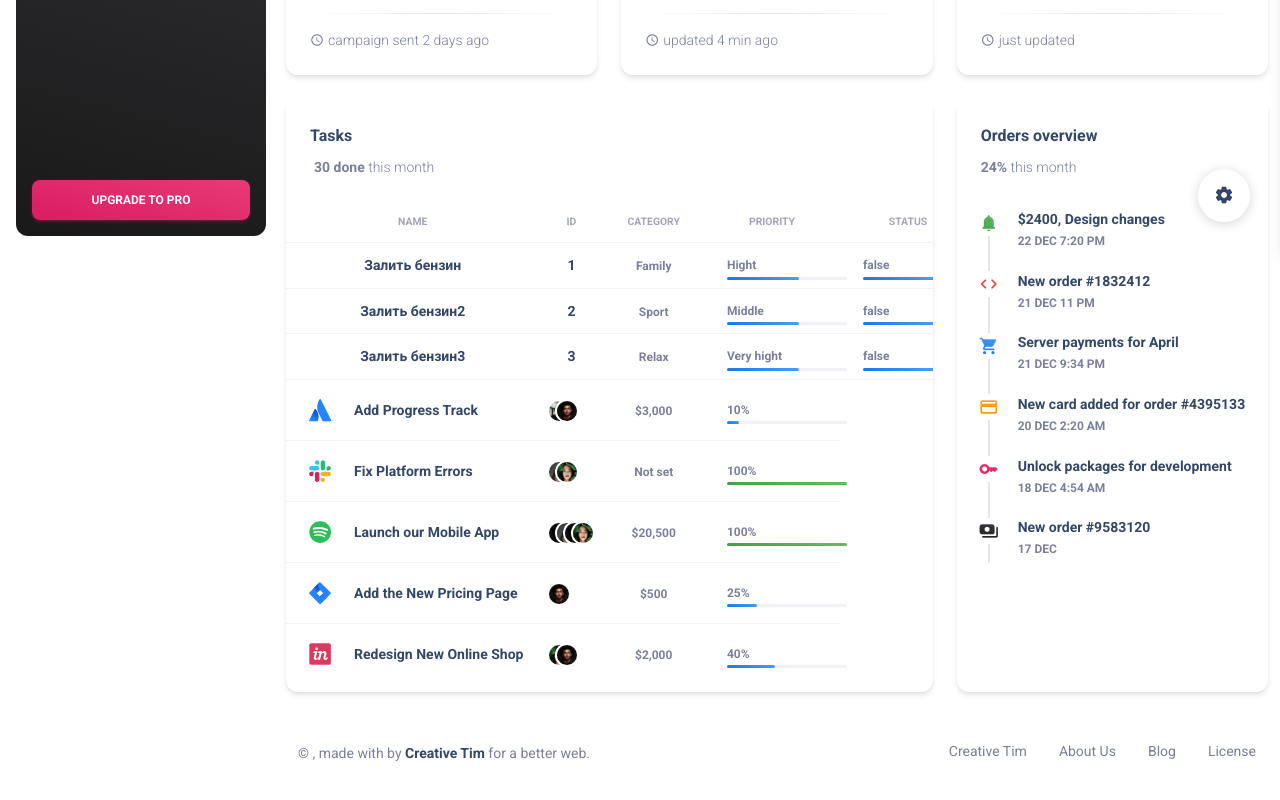
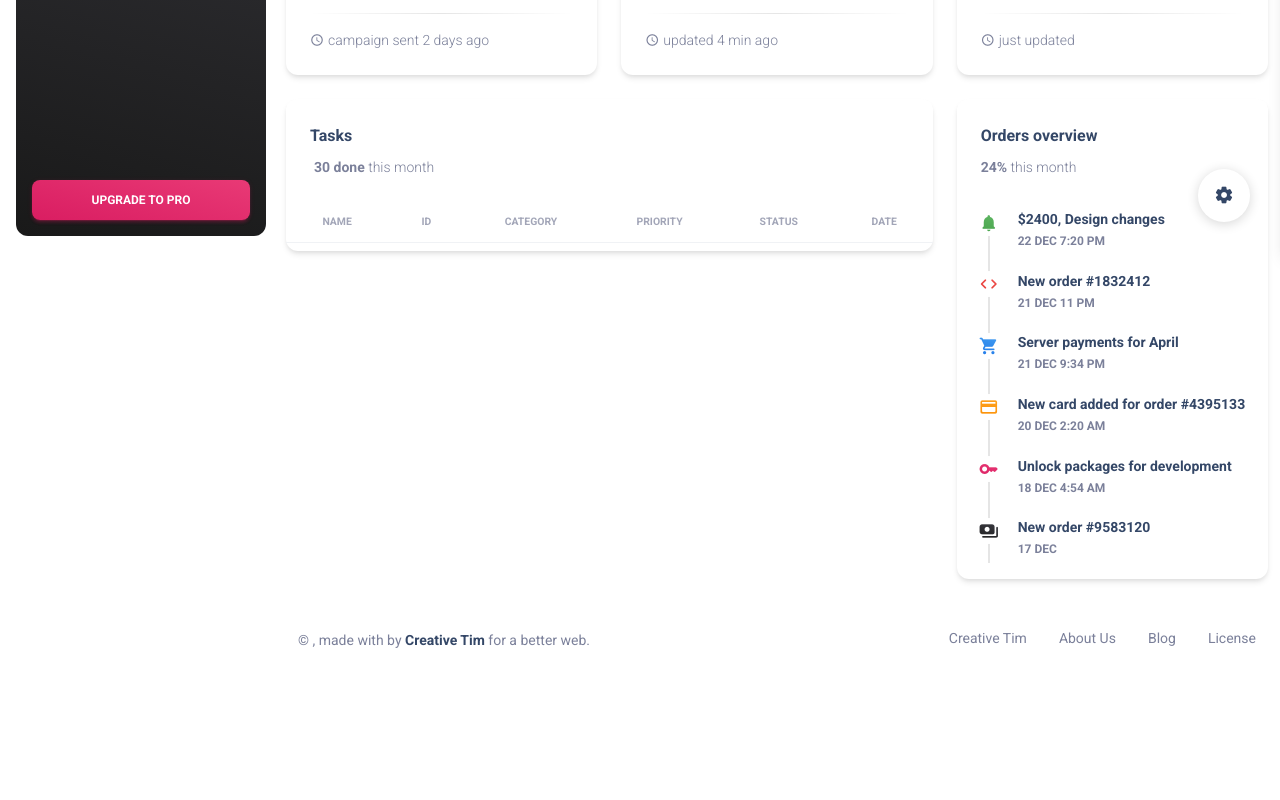
Before and after one commit to akimegr/task_tracker, an Angular app: page / in a window 1280 px wide. Shown: the part 548-1348 px from the top of the page. After the commit the page ends 1250 px from the top, so only its background shows below. Built offline with nearby package versions, Linux system fonts and the light colour scheme.

Commit message:
git added subject and tasks listener

```diff
--- a/src/app/services/data-handler.service.ts
+++ b/src/app/services/data-handler.service.ts
@@ -2,24 +2,26 @@ import { Injectable } from '@angular/core';
 import {Category} from "../model/Category";
 import {TestData} from "../data/TestData";
 import {Task} from "../model/Task";
+import { Subject } from 'rxjs';
 
 @Injectable({
   providedIn: 'root'
 })
 export class DataHandlerService {
 
+  taskSubject = new Subject<Task[]>()
+
   constructor() { }
   getCategories() : Category[] {
     return TestData.categories;
   }
 
-  getTasks(): Task[] {
-    return TestData.tasks;
+  fillTasks() {
+    this.taskSubject.next(TestData.tasks);
   }
 
-  getTasksByCategory(category: Category): Task[] {
+  fillTasksByCategory(category: Category) {
     const tasks = TestData.tasks.filter(task => task.category === category);
-    console.log(tasks);
-    return tasks;
+    this.taskSubject.next(tasks);
   }
 }
--- a/src/app/views/categories/categories.component.ts
+++ b/src/app/views/categories/categories.component.ts
@@ -22,6 +22,6 @@ export class CategoriesComponent implements OnInit {
   }
 
   showTaskByCategory(category: Category) {
-    this.dataHandler.getTasksByCategory(category);
+    this.dataHandler.fillTasksByCategory(category);
   }
 }
--- a/src/app/views/tasks/tasks.component.html
+++ b/src/app/views/tasks/tasks.component.html
@@ -84,194 +84,6 @@
             <span class="text-xs font-weight-bold"> {{task.date?.getFullYear()}} </span>
           </td>
         </tr>
-        <tr>
-          <td>
-            <div class="d-flex px-2 py-1">
-              <div>
-                <img src="../assets/img/small-logos/logo-atlassian.svg" class="avatar avatar-sm me-3" alt="atlassian">
-              </div>
-              <div class="d-flex flex-column justify-content-center">
-                <h6 class="mb-0 text-sm">Add Progress Track</h6>
-              </div>
-            </div>
-          </td>
-          <td>
-            <div class="avatar-group mt-2">
-              <a href="javascript:;" class="avatar avatar-xs rounded-circle" data-bs-toggle="tooltip" data-bs-placement="bottom" title="Romina Hadid">
-                <img src="../assets/img/team-2.jpg" alt="team5">
-              </a>
-              <a href="javascript:;" class="avatar avatar-xs rounded-circle" data-bs-toggle="tooltip" data-bs-placement="bottom" title="Jessica Doe">
-                <img src="../assets/img/team-4.jpg" alt="team6">
-              </a>
-            </div>
-          </td>
-          <td class="align-middle text-center text-sm">
-            <span class="text-xs font-weight-bold"> $3,000 </span>
-          </td>
-          <td class="align-middle">
-            <div class="progress-wrapper w-75 mx-auto">
-              <div class="progress-info">
-                <div class="progress-percentage">
-                  <span class="text-xs font-weight-bold">10%</span>
-                </div>
-              </div>
-              <div class="progress">
-                <div class="progress-bar bg-gradient-info w-10" role="progressbar" aria-valuenow="10" aria-valuemin="0" aria-valuemax="100"></div>
-              </div>
-            </div>
-          </td>
-        </tr>
-        <tr>
-          <td>
-            <div class="d-flex px-2 py-1">
-              <div>
-                <img src="../assets/img/small-logos/logo-slack.svg" class="avatar avatar-sm me-3" alt="team7">
-              </div>
-              <div class="d-flex flex-column justify-content-center">
-                <h6 class="mb-0 text-sm">Fix Platform Errors</h6>
-              </div>
-            </div>
-          </td>
-          <td>
-            <div class="avatar-group mt-2">
-              <a href="javascript:;" class="avatar avatar-xs rounded-circle" data-bs-toggle="tooltip" data-bs-placement="bottom" title="Romina Hadid">
-                <img src="../assets/img/team-3.jpg" alt="team8">
-              </a>
-              <a href="javascript:;" class="avatar avatar-xs rounded-circle" data-bs-toggle="tooltip" data-bs-placement="bottom" title="Jessica Doe">
-                <img src="../assets/img/team-1.jpg" alt="team9">
-              </a>
-            </div>
-          </td>
-          <td class="align-middle text-center text-sm">
-            <span class="text-xs font-weight-bold"> Not set </span>
-          </td>
-          <td class="align-middle">
-            <div class="progress-wrapper w-75 mx-auto">
-              <div class="progress-info">
-                <div class="progress-percentage">
-                  <span class="text-xs font-weight-bold">100%</span>
-                </div>
-              </div>
-              <div class="progress">
-                <div class="progress-bar bg-gradient-success w-100" role="progressbar" aria-valuenow="100" aria-valuemin="0" aria-valuemax="100"></div>
-              </div>
-            </div>
-          </td>
-        </tr>
-        <tr>
-          <td>
-            <div class="d-flex px-2 py-1">
-              <div>
-                <img src="../assets/img/small-logos/logo-spotify.svg" class="avatar avatar-sm me-3" alt="spotify">
-              </div>
-              <div class="d-flex flex-column justify-content-center">
-                <h6 class="mb-0 text-sm">Launch our Mobile App</h6>
-              </div>
-            </div>
-          </td>
-          <td>
-            <div class="avatar-group mt-2">
-              <a href="javascript:;" class="avatar avatar-xs rounded-circle" data-bs-toggle="tooltip" data-bs-placement="bottom" title="Ryan Tompson">
-                <img src="../assets/img/team-4.jpg" alt="user1">
-              </a>
-              <a href="javascript:;" class="avatar avatar-xs rounded-circle" data-bs-toggle="tooltip" data-bs-placement="bottom" title="Romina Hadid">
-                <img src="../assets/img/team-3.jpg" alt="user2">
-              </a>
-              <a href="javascript:;" class="avatar avatar-xs rounded-circle" data-bs-toggle="tooltip" data-bs-placement="bottom" title="Alexander Smith">
-                <img src="../assets/img/team-4.jpg" alt="user3">
-              </a>
-              <a href="javascript:;" class="avatar avatar-xs rounded-circle" data-bs-toggle="tooltip" data-bs-placement="bottom" title="Jessica Doe">
-                <img src="../assets/img/team-1.jpg" alt="user4">
-              </a>
-            </div>
-          </td>
-          <td class="align-middle text-center text-sm">
-            <span class="text-xs font-weight-bold"> $20,500 </span>
-          </td>
-          <td class="align-middle">
-            <div class="progress-wrapper w-75 mx-auto">
-              <div class="progress-info">
-                <div class="progress-percentage">
-                  <span class="text-xs font-weight-bold">100%</span>
-                </div>
-              </div>
-              <div class="progress">
-                <div class="progress-bar bg-gradient-success w-100" role="progressbar" aria-valuenow="100" aria-valuemin="0" aria-valuemax="100"></div>
-              </div>
-            </div>
-          </td>
-        </tr>
-        <tr>
-          <td>
-            <div class="d-flex px-2 py-1">
-              <div>
-                <img src="../assets/img/small-logos/logo-jira.svg" class="avatar avatar-sm me-3" alt="jira">
-              </div>
-              <div class="d-flex flex-column justify-content-center">
-                <h6 class="mb-0 text-sm">Add the New Pricing Page</h6>
-              </div>
-            </div>
-          </td>
-          <td>
-            <div class="avatar-group mt-2">
-              <a href="javascript:;" class="avatar avatar-xs rounded-circle" data-bs-toggle="tooltip" data-bs-placement="bottom" title="Ryan Tompson">
-                <img src="../assets/img/team-4.jpg" alt="user5">
-              </a>
-            </div>
-          </td>
-          <td class="align-middle text-center text-sm">
-            <span class="text-xs font-weight-bold"> $500 </span>
-          </td>
-          <td class="align-middle">
-            <div class="progress-wrapper w-75 mx-auto">
-              <div class="progress-info">
-                <div class="progress-percentage">
-                  <span class="text-xs font-weight-bold">25%</span>
-                </div>
-              </div>
-              <div class="progress">
-                <div class="progress-bar bg-gradient-info w-25" role="progressbar" aria-valuenow="25" aria-valuemin="0" aria-valuemax="25"></div>
-              </div>
-            </div>
-          </td>
-        </tr>
-        <tr>
-          <td>
-            <div class="d-flex px-2 py-1">
-              <div>
-                <img src="../assets/img/small-logos/logo-invision.svg" class="avatar avatar-sm me-3" alt="invision">
-              </div>
-              <div class="d-flex flex-column justify-content-center">
-                <h6 class="mb-0 text-sm">Redesign New Online Shop</h6>
-              </div>
-            </div>
-          </td>
-          <td>
-            <div class="avatar-group mt-2">
-              <a href="javascript:;" class="avatar avatar-xs rounded-circle" data-bs-toggle="tooltip" data-bs-placement="bottom" title="Ryan Tompson">
-                <img src="../assets/img/team-1.jpg" alt="user6">
-              </a>
-              <a href="javascript:;" class="avatar avatar-xs rounded-circle" data-bs-toggle="tooltip" data-bs-placement="bottom" title="Jessica Doe">
-                <img src="../assets/img/team-4.jpg" alt="user7">
-              </a>
-            </div>
-          </td>
-          <td class="align-middle text-center text-sm">
-            <span class="text-xs font-weight-bold"> $2,000 </span>
-          </td>
-          <td class="align-middle">
-            <div class="progress-wrapper w-75 mx-auto">
-              <div class="progress-info">
-                <div class="progress-percentage">
-                  <span class="text-xs font-weight-bold">40%</span>
-                </div>
-              </div>
-              <div class="progress">
-                <div class="progress-bar bg-gradient-info w-40" role="progressbar" aria-valuenow="40" aria-valuemin="0" aria-valuemax="40"></div>
-              </div>
-            </div>
-          </td>
-        </tr>
         </tbody>
       </table>
     </div>
--- a/src/app/views/tasks/tasks.component.ts
+++ b/src/app/views/tasks/tasks.component.ts
@@ -14,7 +14,7 @@ export class TasksComponent implements OnInit{
   }
 
   ngOnInit(): void {
-    this.tasks = this.dataHandler.getTasks();
+    this.dataHandler.taskSubject.subscribe(tasks => this.tasks=tasks);
   }
 
 
```
